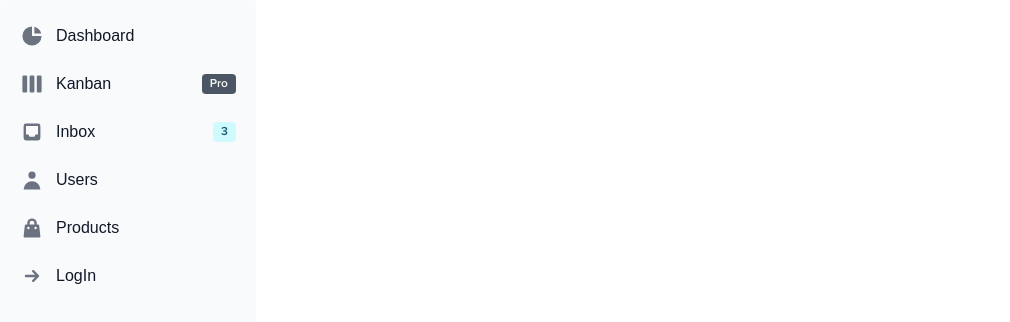
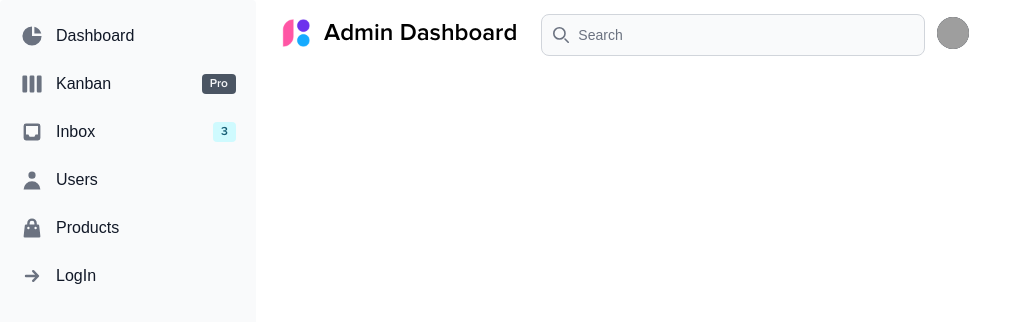
Before and after one commit to unicesng/laptop_boys, a React (Vite) app in the folder frontend/: page /dashboard in a window 1280 px wide. Shown: the top 322 px of the page, without its empty margins (0-1010 px from the left). Built offline with nearby package versions, Linux system fonts and the light colour scheme; no server answers; grey boxes are pictures that could not be loaded; a web font is replaced by a local one.

Commit message:
Admin Header

```diff
--- /dev/null
+++ b/frontend/src/Dashboard.tsx
@@ -0,0 +1,9 @@
+import AdminHeader from "./components/AdminHeader";
+
+function Dashboard() {
+    return (
+        <AdminHeader title="Admin Dashboard" />
+
+    )
+}
+export default Dashboard;
--- a/frontend/src/SideBarNav.tsx
+++ b/frontend/src/SideBarNav.tsx
@@ -27,7 +27,7 @@ function SidebarNav() {
     <Sidebar aria-label="Default sidebar example" className="h-screen">
       <Sidebar.Items>
         <Sidebar.ItemGroup>
-          <Sidebar.Item as={Link} to="/" icon={HiChartPie}>
+          <Sidebar.Item as={Link} to="/dashboard" icon={HiChartPie}>
             Dashboard
           </Sidebar.Item>
           <Sidebar.Item as={Link} to="/pro" icon={HiViewBoards} label="Pro" labelColor="dark">
--- /dev/null
+++ b/frontend/src/components/AdminHeader.tsx
@@ -0,0 +1,195 @@
+import React from "react";
+import Logo from "../assets/LaptopBoi.png";
+
+interface TitleProps {
+    title: string
+}
+
+const AdminHeader: React.FC<TitleProps> = ({ title }) => {
+  return (
+    <header className="antialiased">
+      <nav className="bg-white border-gray-200 px-4 lg:px-6 py-2.5 dark:bg-gray-800">
+        <div className="flex flex-wrap justify-between items-center">
+          <div className="flex justify-start items-center">
+            <a href="https://flowbite.com" className="flex mr-4">
+              <img src={Logo} className="mr-3 h-8" alt="Laptop Boi Logo" />
+              <span className="self-center text-2xl font-semibold whitespace-nowrap dark:text-white">
+                {title}
+              </span>
+            </a>
+            <form action="#" method="GET" className="hidden lg:block lg:pl-2">
+              <div className="relative mt-1 lg:w-96">
+                <div className="flex absolute inset-y-0 left-0 items-center pl-3 pointer-events-none">
+                  <svg
+                    className="w-4 h-4 text-gray-500 dark:text-gray-400"
+                    aria-hidden="true"
+                    xmlns="http://www.w3.org/2000/svg"
+                    fill="none"
+                    viewBox="0 0 20 20"
+                  >
+                    {" "}
+                    <path
+                      stroke="currentColor"
+                      stroke-linecap="round"
+                      stroke-linejoin="round"
+                      stroke-width="2"
+                      d="m19 19-4-4m0-7A7 7 0 1 1 1 8a7 7 0 0 1 14 0Z"
+                    />{" "}
+                  </svg>
+                </div>
+                <input
+                  type="text"
+                  name="search"
+                  id="topbar-search"
+                  className="bg-gray-50 border border-gray-300 text-gray-900 sm:text-sm rounded-lg focus:ring-primary-500 focus:border-primary-500 block w-full pl-9 p-2.5 dark:bg-gray-700 dark:border-gray-600 dark:placeholder-gray-400 dark:text-white dark:focus:ring-primary-500 dark:focus:border-primary-500"
+                  placeholder="Search"
+                />
+              </div>
+            </form>
+          </div>
+          <div className="flex items-center lg:order-2">
+            <button
+              type="button"
+              className="flex mx-3 text-sm bg-gray-800 rounded-full md:mr-0 focus:ring-4 focus:ring-gray-300 dark:focus:ring-gray-600"
+              id="user-menu-button"
+              aria-expanded="false"
+              data-dropdown-toggle="dropdown"
+            >
+              <span className="sr-only">Open user menu</span>
+              <img
+                className="w-8 h-8 rounded-full"
+                src="https://flowbite.com/docs/images/people/profile-picture-5.jpg"
+                alt="user photo"
+              />
+            </button>
+            <div
+              className="hidden z-50 my-4 w-56 text-base list-none bg-white rounded divide-y divide-gray-100 shadow dark:bg-gray-700 dark:divide-gray-600"
+              id="dropdown"
+            >
+              <div className="py-3 px-4">
+                <span className="block text-sm font-semibold text-gray-900 dark:text-white">
+                  Neil sims
+                </span>
+                <span className="block text-sm text-gray-500 truncate dark:text-gray-400">
+                  name@flowbite.com
+                </span>
+              </div>
+              <ul
+                className="py-1 text-gray-500 dark:text-gray-400"
+                aria-labelledby="dropdown"
+              >
+                <li>
+                  <a
+                    href="#"
+                    className="block py-2 px-4 text-sm hover:bg-gray-100 dark:hover:bg-gray-600 dark:text-gray-400 dark:hover:text-white"
+                  >
+                    My profile
+                  </a>
+                </li>
+                <li>
+                  <a
+                    href="#"
+                    className="block py-2 px-4 text-sm hover:bg-gray-100 dark:hover:bg-gray-600 dark:text-gray-400 dark:hover:text-white"
+                  >
+                    Account settings
+                  </a>
+                </li>
+              </ul>
+              <ul
+                className="py-1 text-gray-500 dark:text-gray-400"
+                aria-labelledby="dropdown"
+              >
+                <li>
+                  <a
+                    href="#"
+                    className="flex items-center py-2 px-4 text-sm hover:bg-gray-100 dark:hover:bg-gray-600 dark:hover:text-white"
+                  >
+                    <svg
+                      className="mr-2 w-4 h-4 text-gray-400"
+                      aria-hidden="true"
+                      xmlns="http://www.w3.org/2000/svg"
+                      fill="currentColor"
+                      viewBox="0 0 20 18"
+                    >
+                      <path d="M17.947 2.053a5.209 5.209 0 0 0-3.793-1.53A6.414 6.414 0 0 0 10 2.311 6.482 6.482 0 0 0 5.824.5a5.2 5.2 0 0 0-3.8 1.521c-1.915 1.916-2.315 5.392.625 8.333l7 7a.5.5 0 0 0 .708 0l7-7a6.6 6.6 0 0 0 2.123-4.508 5.179 5.179 0 0 0-1.533-3.793Z" />
+                    </svg>
+                    My likes
+                  </a>
+                </li>
+                <li>
+                  <a
+                    href="#"
+                    className="flex items-center py-2 px-4 text-sm hover:bg-gray-100 dark:hover:bg-gray-600 dark:hover:text-white"
+                  >
+                    <svg
+                      className="mr-2 w-4 h-4 text-gray-400"
+                      aria-hidden="true"
+                      xmlns="http://www.w3.org/2000/svg"
+                      fill="currentColor"
+                      viewBox="0 0 20 20"
+                    >
+                      {" "}
+                      <path d="m1.56 6.245 8 3.924a1 1 0 0 0 .88 0l8-3.924a1 1 0 0 0 0-1.8l-8-3.925a1 1 0 0 0-.88 0l-8 3.925a1 1 0 0 0 0 1.8Z" />{" "}
+                      <path d="M18 8.376a1 1 0 0 0-1 1v.163l-7 3.434-7-3.434v-.163a1 1 0 0 0-2 0v.786a1 1 0 0 0 .56.9l8 3.925a1 1 0 0 0 .88 0l8-3.925a1 1 0 0 0 .56-.9v-.786a1 1 0 0 0-1-1Z" />{" "}
+                      <path d="M17.993 13.191a1 1 0 0 0-1 1v.163l-7 3.435-7-3.435v-.163a1 1 0 1 0-2 0v.787a1 1 0 0 0 .56.9l8 3.925a1 1 0 0 0 .88 0l8-3.925a1 1 0 0 0 .56-.9v-.787a1 1 0 0 0-1-1Z" />{" "}
+                    </svg>
+                    Collections
+                  </a>
+                </li>
+                <li>
+                  <a
+                    href="#"
+                    className="flex justify-between items-center py-2 px-4 text-sm hover:bg-gray-100 dark:hover:bg-gray-600 dark:hover:text-white"
+                  >
+                    <span className="flex items-center">
+                      <svg
+                        className="mr-2 w-4 h-4 text-primary-600 dark:text-primary-500"
+                        aria-hidden="true"
+                        xmlns="http://www.w3.org/2000/svg"
+                        fill="currentColor"
+                        viewBox="0 0 20 20"
+                      >
+                        <path d="m7.164 3.805-4.475.38L.327 6.546a1.114 1.114 0 0 0 .63 1.89l3.2.375 3.007-5.006ZM11.092 15.9l.472 3.14a1.114 1.114 0 0 0 1.89.63l2.36-2.362.38-4.475-5.102 3.067Zm8.617-14.283A1.613 1.613 0 0 0 18.383.291c-1.913-.33-5.811-.736-7.556 1.01-1.98 1.98-6.172 9.491-7.477 11.869a1.1 1.1 0 0 0 .193 1.316l.986.985.985.986a1.1 1.1 0 0 0 1.316.193c2.378-1.3 9.889-5.5 11.869-7.477 1.746-1.745 1.34-5.643 1.01-7.556Zm-3.873 6.268a2.63 2.63 0 1 1-3.72-3.72 2.63 2.63 0 0 1 3.72 3.72Z" />
+                      </svg>
+                      Pro version
+                    </span>
+                    <svg
+                      className="w-2.5 h-2.5 text-gray-400"
+                      aria-hidden="true"
+                      xmlns="http://www.w3.org/2000/svg"
+                      fill="none"
+                      viewBox="0 0 6 10"
+                    >
+                      <path
+                        stroke="currentColor"
+                        stroke-linecap="round"
+                        stroke-linejoin="round"
+                        stroke-width="2"
+                        d="m1 9 4-4-4-4"
+                      />
+                    </svg>
+                  </a>
+                </li>
+              </ul>
+              <ul
+                className="py-1 text-gray-500 dark:text-gray-400"
+                aria-labelledby="dropdown"
+              >
+                <li>
+                  <a
+                    href="#"
+                    className="block py-2 px-4 text-sm hover:bg-gray-100 dark:hover:bg-gray-600 dark:hover:text-white"
+                  >
+                    Sign out
+                  </a>
+                </li>
+              </ul>
+            </div>
+          </div>
+        </div>
+      </nav>
+    </header>
+  );
+};
+
+export default AdminHeader;
--- a/frontend/src/main.tsx
+++ b/frontend/src/main.tsx
@@ -4,6 +4,7 @@ import Landing from "./Landing.tsx";
 import Login from "./Login.tsx";
 import "./index.css";
 import SidebarNav from "./SideBarNav.tsx";
+import Dashboard from "./Dashboard.tsx";
 
 ReactDOM.createRoot(document.getElementById("root")!).render(
   <BrowserRouter>
@@ -12,6 +13,7 @@ ReactDOM.createRoot(document.getElementById("root")!).render(
       <Routes>
         <Route path="/" element={<Landing />} />
         <Route path="/signin" element={<Login />} />
+        <Route path="/dashboard" element={<Dashboard />} />
       </Routes>
     </div>
   </BrowserRouter>
```
Also changed, not shown: frontend/src/assets/LaptopBoi.png (added).
